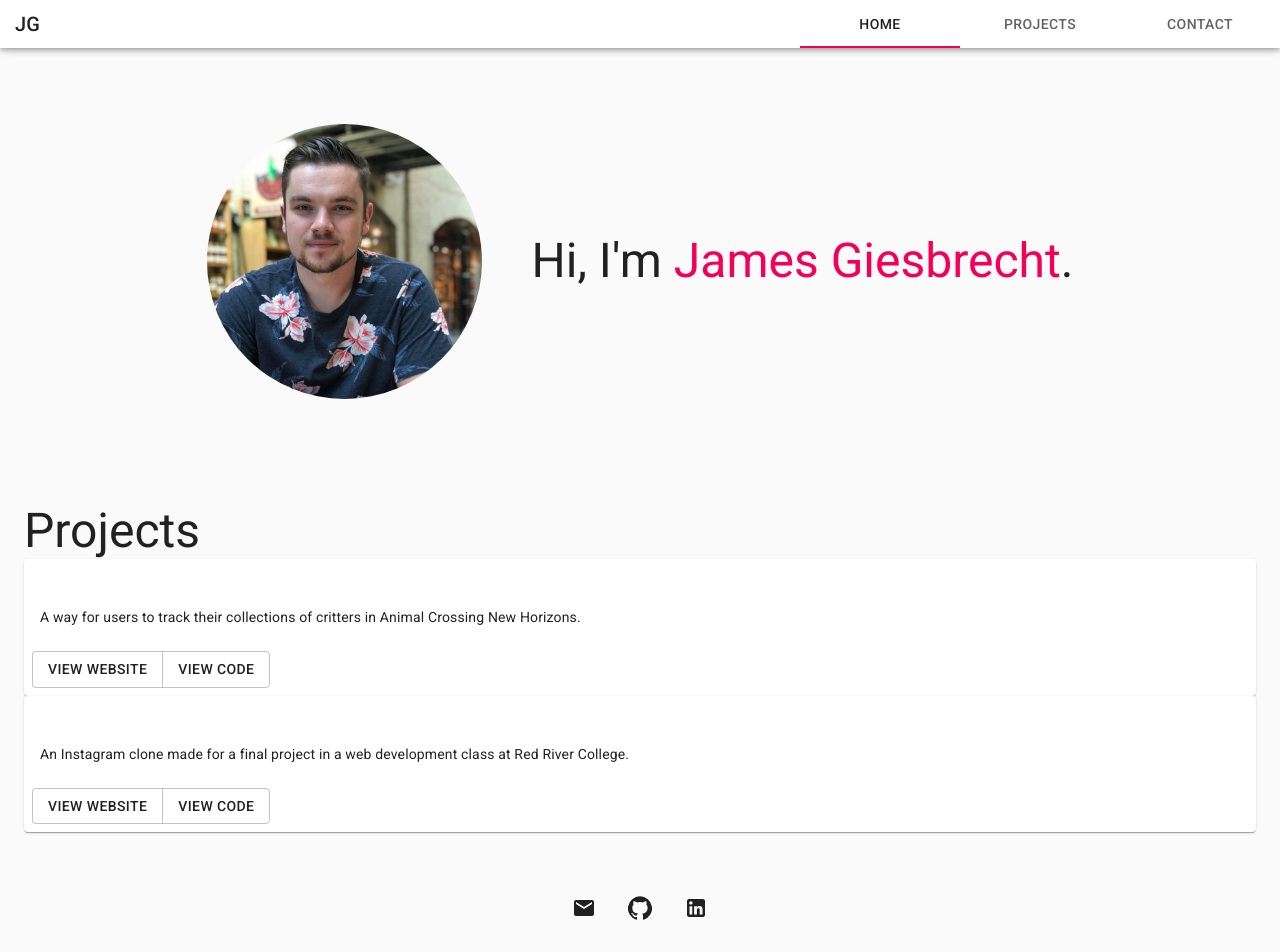
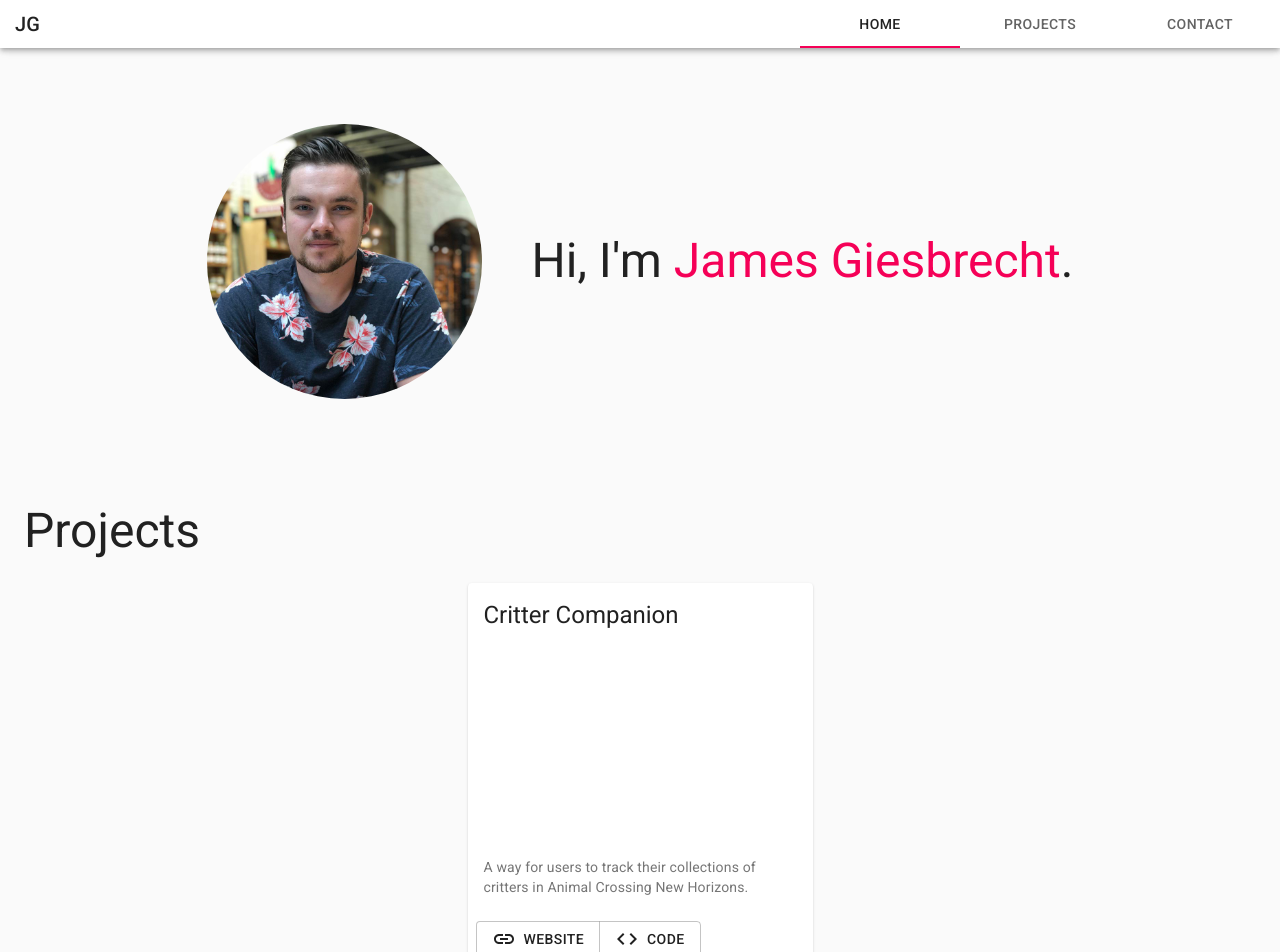
Before and after one commit to JamesGiesbrecht/jamesgiesbrecht.ca, a React (Create React App) app in the folder client/: page / in a window 1280 px wide. Shown: the top 952 px of the page. Built offline with nearby package versions, Linux system fonts and the light colour scheme.

Commit message:
Project card images, links

```diff
--- a/client/src/components/Projects/Project.js
+++ b/client/src/components/Projects/Project.js
@@ -1,23 +1,74 @@
 import React from 'react'
-import { Card, CardHeader, CardMedia, CardContent, CardActions, ButtonGroup, Button } from '@material-ui/core'
+import { Card, CardHeader, CardMedia, CardContent, CardActions, ButtonGroup, Button, makeStyles, Typography } from '@material-ui/core'
+import { Link as LinkIcon, Code as CodeIcon } from '@material-ui/icons'
+
+const useStyles = makeStyles((theme) => ({
+  root: {
+    maxWidth: 345,
+    margin: theme.spacing(3, 'auto'),
+  },
+  media: {
+    height: 0,
+    paddingTop: '56.25%', // 16:9
+    backgroundColor: 'white',
+  },
+  link: {
+    marginRight: theme.spacing(1),
+  },
+}))
 
 const Project = ({ project }) => {
+  const classes = useStyles()
+
+  const getButton = (link, type) => {
+    let icon
+    switch (type) {
+      case 'Code':
+        icon = <CodeIcon className={classes.link} />
+        break
+      case 'Website':
+      default:
+        icon = <LinkIcon className={classes.link} />
+    }
+
+    if (link) {
+      return (
+        <Button
+          href={link}
+        >
+          {icon}
+          {type}
+        </Button>
+      )
+    }
+    return null
+  }
+
+  const buttons = (project.link || project.github)
+    ? (
+      <ButtonGroup>
+        {getButton(project.link, 'Website')}
+        {getButton(project.github, 'Code')}
+      </ButtonGroup>
+    )
+    : null
+
   return (
-    <Card>
-      <CardHeader>
-        {project.name}
-      </CardHeader>
+    <Card className={classes.root}>
+      <CardHeader
+        title={project.name}
+        subheader={project.summary}
+      />
       <CardMedia
+        className={classes.media}
         image={project.image}
+        title={project.name}
       />
       <CardContent>
-        {project.description}
+        <Typography variant="body2" color="textSecondary" component="p">{project.description}</Typography>
       </CardContent>
       <CardActions>
-        <ButtonGroup>
-          <Button>View Website</Button>
-          <Button>View Code</Button>
-        </ButtonGroup>
+        {buttons}
       </CardActions>
     </Card>
   )
```
